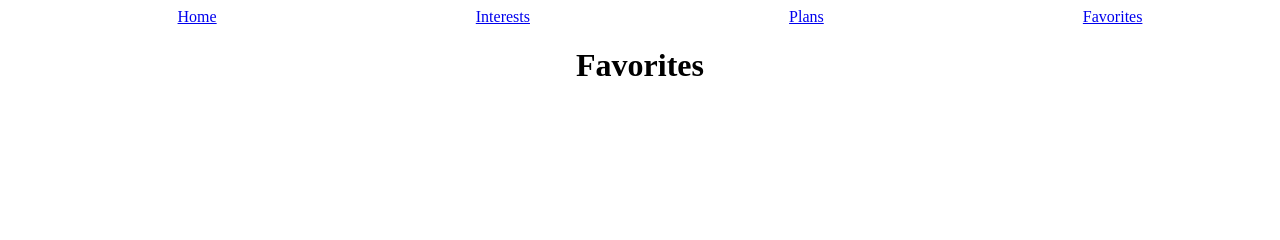
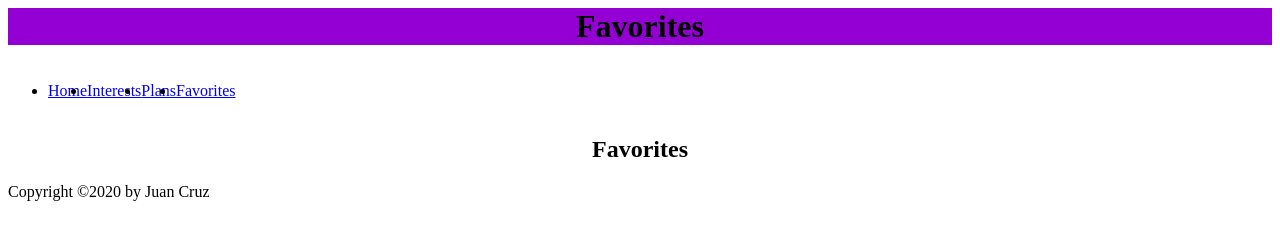
Before and after one commit to CruzJua/Personal_Website_Project, a plain HTML site: page favorites.html in a window 1280 px wide. Drawn offline with Linux system fonts and the light colour scheme.

Commit message:
Did some reformating to follow HTML5 Semantics

```diff
--- a/favorites.html
+++ b/favorites.html
@@ -1,30 +1,39 @@
 <!DOCTYPE html5>
+<html lang="en">
 <head>
+    <meta charset="utf-8">
+    <meta name="Author" content="Juan Cruz">
     <title>Favorites page</title>
     <link rel="stylesheet" href="style.css">
 </head>
 
 <body>
-    <header>
-        <nav role="navigation" aria-label="main navigation">
-        <div class="container">
+    <header style="background-color: darkviolet;">
+        <h1>Favorites</h1>
+    </header>
+    <nav role="navigation" aria-label="main navigation">
             <ul>
-                <il>
-                    <div class="container"><a href="index.html">Home</a></div>
-                </il>
-                <il>
-                    <div class="container"><a href="interests.html">Interests</a></div>
-                </il>
-                <il>
-                    <div class="container"><a href="plans.html">Plans</a></div>
-                </il>
-                <il>
-                    <div class="container"><a href="favorites.html">Favorites</a></div>
-                </il>
+                <li>
+                    <a href="index.html">Home</a>
+                </li>
+                <li>
+                    <a href="interests.html">Interests</a>
+                </li>
+                <li>
+                    <a href="plans.html">Plans</a>
+                </li>
+                <li>
+                    <a href="favorites.html">Favorites</a>
+                </li>
             </ul>
-        </div>
-    </header>
+    </nav>
     <main id="main-content" role="main">
-        <h1>Favorites</h1>
+        <section role="Favorites">
+            <h1>Favorites</h1>
+            <p></p>
+        </section>
     </main>
+    <footer>
+        <p>Copyright ©2020 by Juan Cruz</p>
+    </footer>
 </body>
--- a/style.css
+++ b/style.css
@@ -5,3 +5,7 @@ ul {
     display: flex;
     justify-content: space-around;
 }
+nav {
+    display: flex;
+
+}
```
Also changed, not shown: index.html (+27 -18 lines), interests.html (+27 -18 lines), plans.html (+27 -18 lines).
